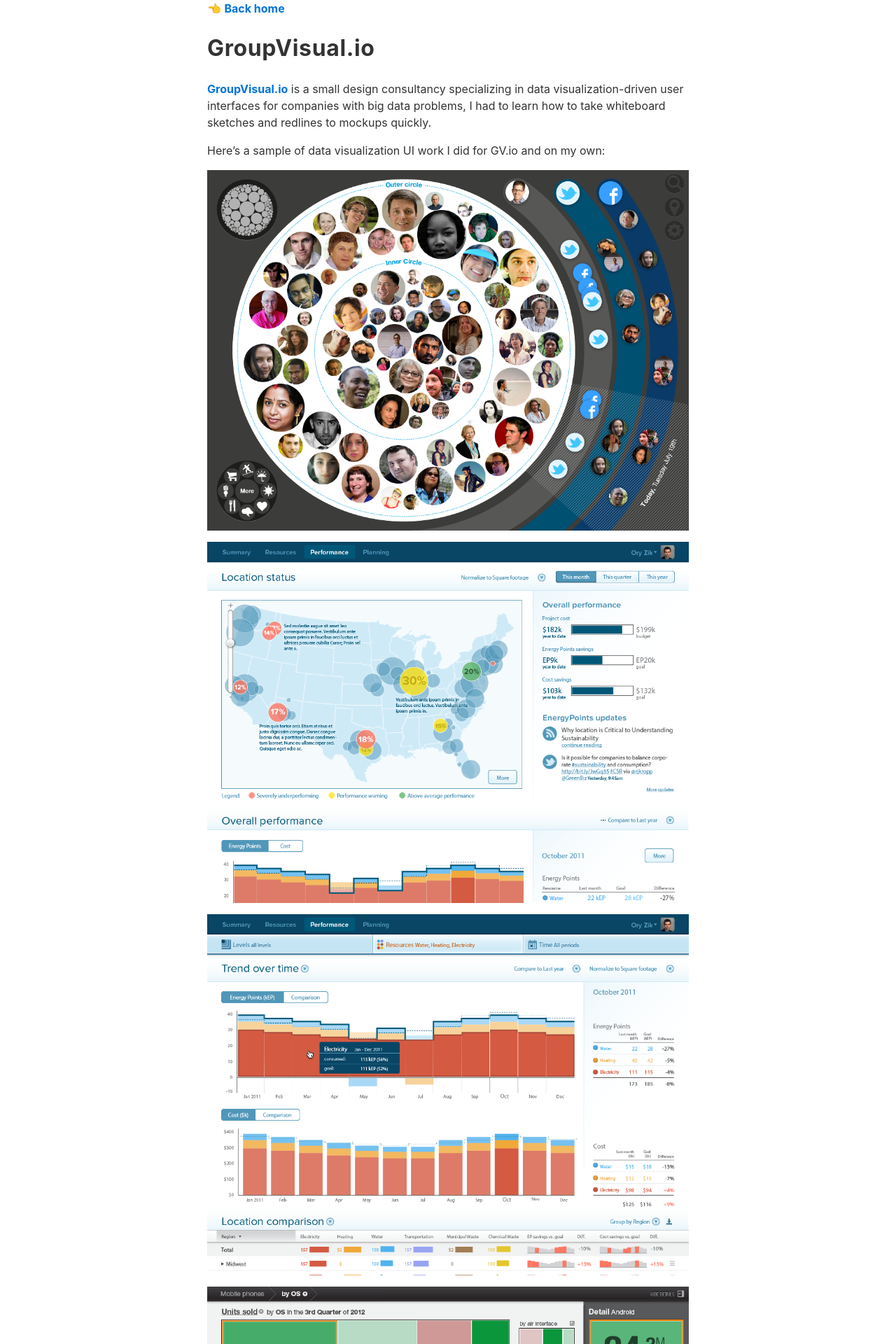
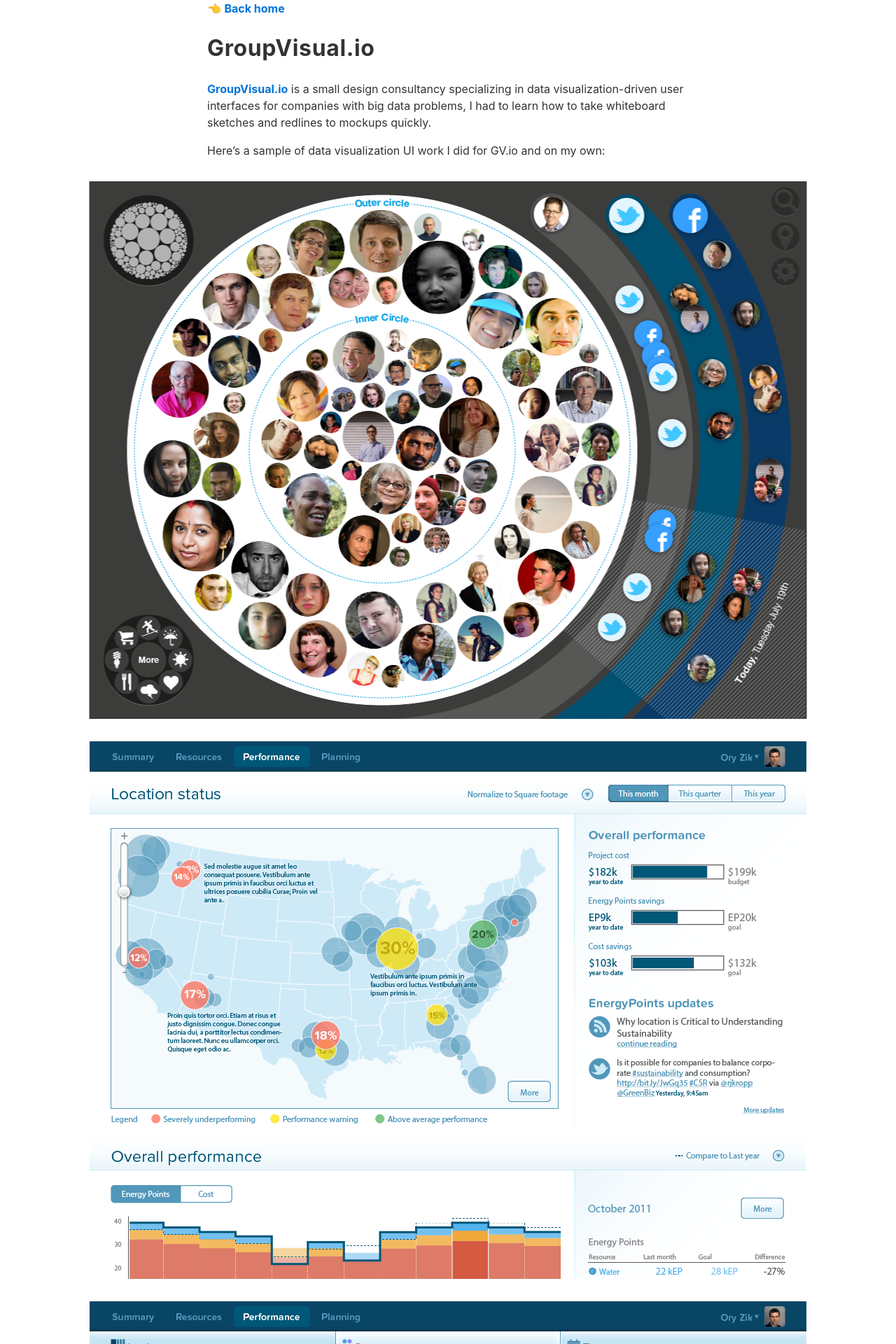
Before and after one commit to andrewliebchen/a12n, a Jekyll site: the page built from _posts/2016-06-23-groupvisualio.md, in a window 1280 px wide. Shown: the top 1920 px of the page at 70% size. Built offline with Jekyll 4.4.1, drawn with Linux system fonts in a browser that asks for light colours.

Commit message:
Wider images

```diff
--- a/assets/stylesheets/style.scss
+++ b/assets/stylesheets/style.scss
@@ -59,9 +59,12 @@
 
 img {
   display: block;
-  margin: 1rem auto;
-  max-width: 100%;
+  margin: 2rem 0;
+  transform: translateX(-50%);
+  max-width: 150%;
   max-height: 100%;
+  position: relative;
+  left: 50%;
 }
 
 .container {
```
Also changed, not shown: Gemfile.lock.
